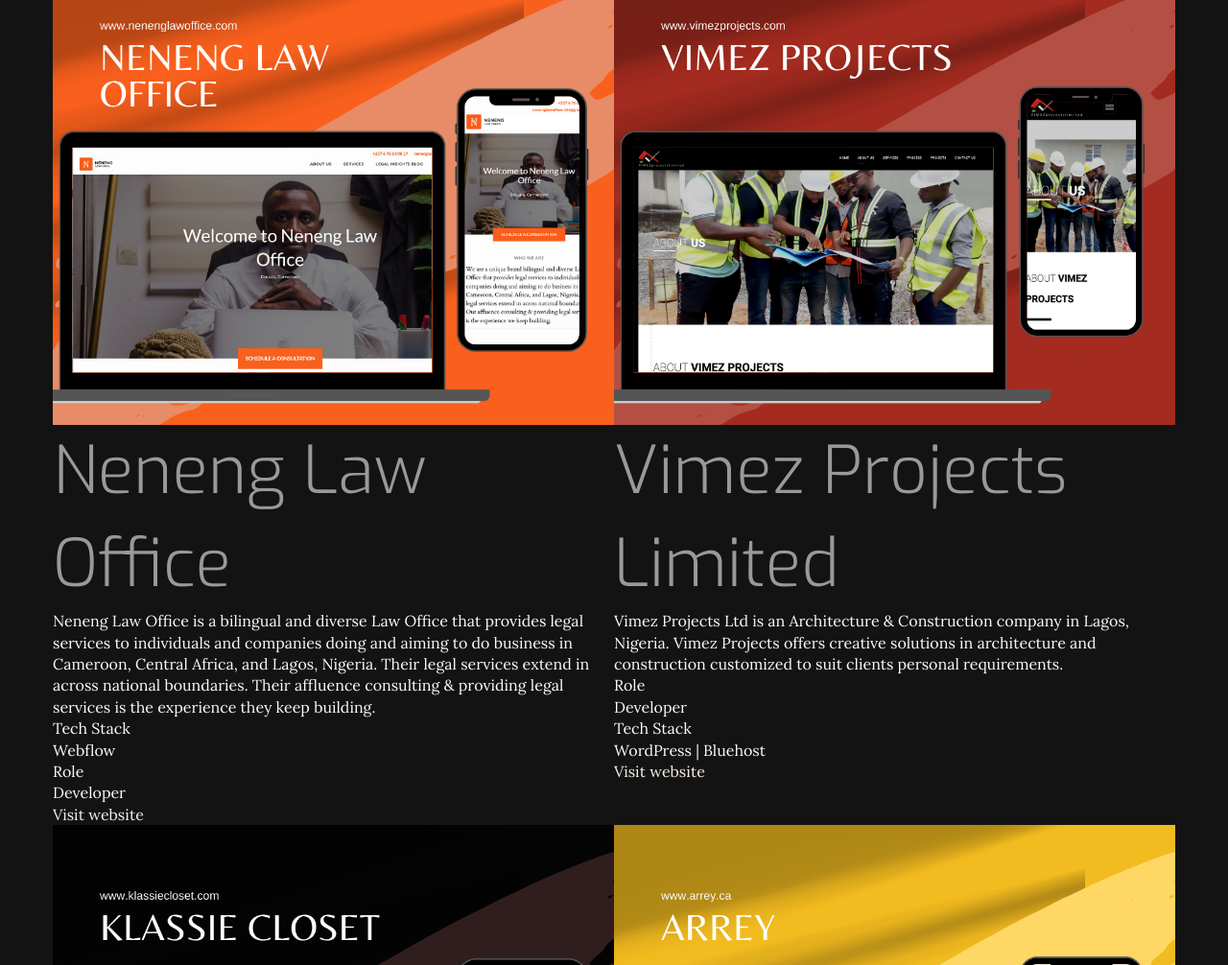
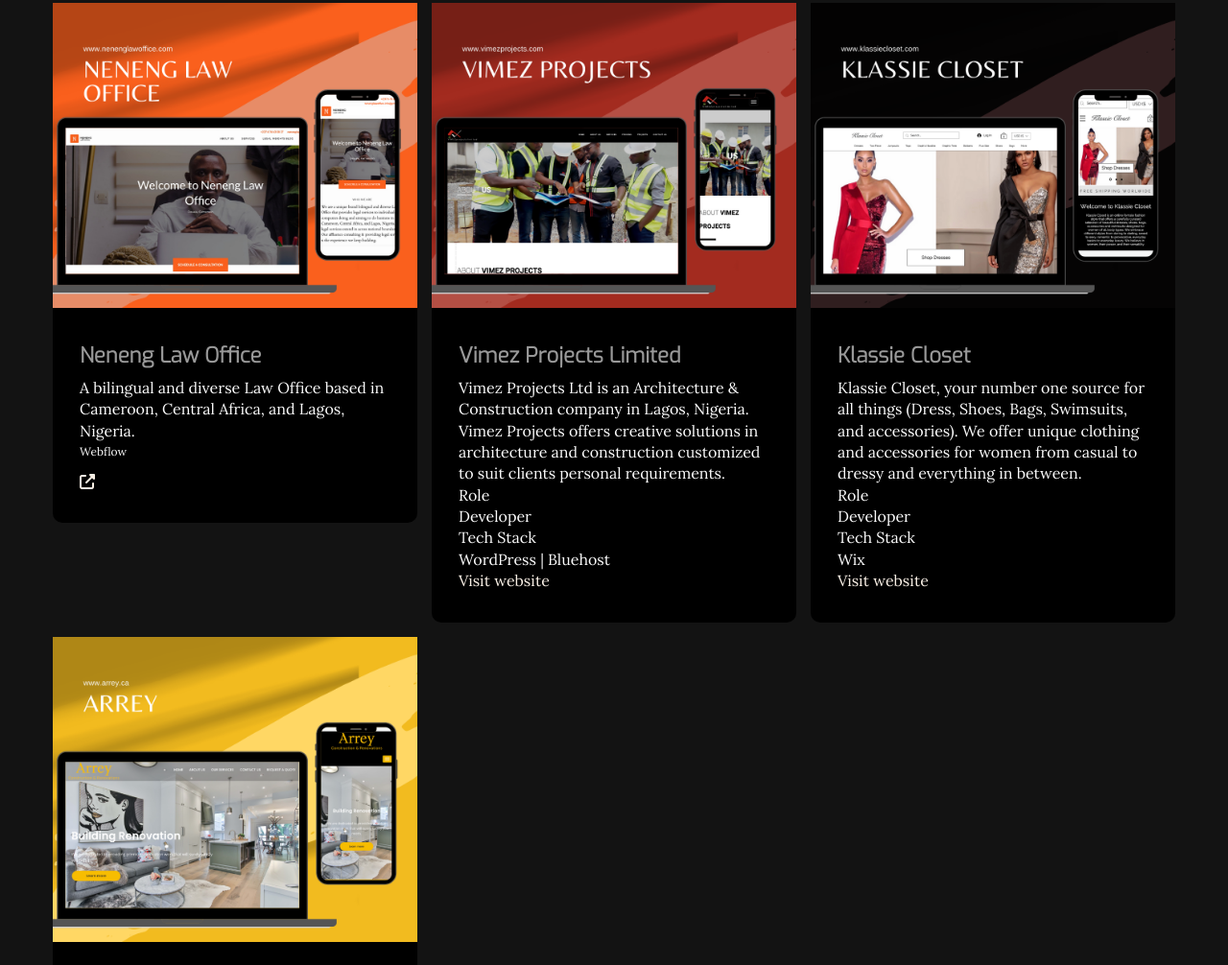
Before and after one commit to joycembika/joyce-mbika-porfolio, a plain HTML site: page index.html in a window 1280 px wide. Shown: the part 1794-2800 px from the top of the page at 96% size. Drawn offline with Linux system fonts and the light colour scheme; a web font is replaced by a local one.

Commit message:
edits on projects

```diff
--- a/css/style.css
+++ b/css/style.css
@@ -234,23 +234,37 @@
   background-color: #131313;
 }
 
-.projects{
-  width: 100%;
-  display: flex;
-  flex-direction: row;
-  flex-wrap: wrap;
+.projects-grid{
+  display: grid;
+	grid-template-columns: repeat(auto-fit, minmax(300px, 1fr));
+	grid-gap: 15px;
+	margin: 50px 0px;
+
 }
-
+img {
+	width: 100%;
+}
 .project {
-  width: 50%;
-  display: flex;
-  flex-direction: column;
+	background-color: #000;
+	border-radius: 10px;
 }
-
+.project-info {
+	padding: 32px 28px;
+}
 .skills-list {
   color: #fcf2ef;
 }
-
+.project-name {
+	font-size: 22px;
+	font-weight: 600;
+	line-height: 24.2px;
+	margin-bottom:10px;
+}
+.tech-stack li {
+	font-size: 12px;
+	line-height: 21px;
+	margin-bottom: 10px;
+}
 /*============================================*/
 /*== FOOTER ==========================================*/
 /*============================================*/
--- a/index.html
+++ b/index.html
@@ -1,17 +1,15 @@
 <!DOCTYPE html>
-<html lang="en"
->
+<html lang="en">
+
 <head>
   <meta charset="utf-8" />
   <meta name="viewport" content="width=device-width, initial-scale=1" />
   <title>Joyce Mbika Portfolio</title>
   <link rel="stylesheet" href="./css/style.css" />
   <!-- Fontawesome -->
-    <script
-      src="https://kit.fontawesome.com/36f7ebaa7b.js"
-      crossorigin="anonymous"
-    ></script>
+  <script src="https://kit.fontawesome.com/36f7ebaa7b.js" crossorigin="anonymous"></script>
 </head>
+
 <body>
   <!--Navigation-->
   <header class="page-header">
@@ -19,12 +17,7 @@
       <nav>
         <div class="logo">
           <a href="#hero">
-                <img
-                src="images/JM-logo-black.png"
-                alt="Joyce Mbika Logo"
-                width="60px"
-                height="auto"
-              />
+            <img src="images/JM-logo-black.png" alt="Joyce Mbika Logo" width="60px" height="auto" />
           </a>
 
         </div>
@@ -50,28 +43,20 @@
           <div class="socials">
             <ul>
               <li>
-                              <a href="https://github.com/joycembika" target="_blank"
-                                ><i class="fab fa-github"></i
-                              ></a>
+                <a href="https://github.com/joycembika" target="_blank"><i class="fab fa-github"></i></a>
               </li>
               <li>
-                              <a href="https://www.linkedin.com/in/joycembika/" target="_blank"
-                                ><i class="fab fa-linkedin"></i
-                              ></a>
+                <a href="https://www.linkedin.com/in/joycembika/" target="_blank"><i class="fab fa-linkedin"></i></a>
               </li>
               <li>
-                              <a href="https://www.behance.net/joycembika" target="_blank"
-                                ><i class="fab fa-behance-square"></i
-                              ></a>
+                <a href="https://www.behance.net/joycembika" target="_blank"><i class="fab fa-behance-square"></i></a>
               </li>
               <li>
-                              <a href="https://www.hackerrank.com/joycembika" target="_blank"
-                                ><i class="fab fa-hackerrank"></i
-                              ></a>
+                <a href="https://www.hackerrank.com/joycembika" target="_blank"><i class="fab fa-hackerrank"></i></a>
               </li>
             </ul>
           </div>
-                        <button>  <a href="#contact">Hire Me</a> </button>
+          <button> <a href="#contact">Hire Me</a> </button>
         </div>
       </div>
     </section>
@@ -124,7 +109,8 @@
     <section id="work">
       <div class="container">
         <h2>Freelance Projects</h2>
-            <div class="projects">
+        <ul class="projects-grid">
+          <li>
             <!-- Project 1 - Neneng Law-->
             <div class="project">
               <img src="images/neneng-law-office.png" alt="Neneng Law Office" />
@@ -134,32 +120,22 @@
                     Neneng Law Office
                   </h3>
                   <p>
-                      Neneng Law Office is a bilingual and diverse Law Office that
-                      provides legal services to individuals and companies doing
-                      and aiming to do business in Cameroon, Central Africa, and
-                      Lagos, Nigeria. Their legal services extend in across
-                      national boundaries. Their affluence consulting & providing
-                      legal services is the experience they keep building.
+                    A bilingual and diverse Law Office based in Cameroon, Central Africa, and
+                    Lagos, Nigeria.
                   </p>
                 </div>
                 <div class="sub-details">
                   <div class="tech-stack">
-                      <h4>Tech Stack</h4>
-                      <p>Webflow</p>
-                    </div>
-                    <div>
-                      <h4>Role</h4>
-                      <p>Developer</p>
-                    </div>
-
-                  </div>
-
-                  <a href="https://www.nenenglawoffice.com" target="_blank"
-                    >Visit website</a
-                  >
+                    <ul>
+                      <li>Webflow</li>
+                    </ul>
                   </div>
                 </div>
-
+                <a href="https://www.nenenglawoffice.com" target="_blank"><i class="fas fa-external-link-alt"></i></a>
+              </div>
+            </div>
+          </li>
+          <li>
             <!-- Project 2 - Vimez Projects-->
             <div class="project">
               <img src="images/vimez_projects.png" alt="Vimez Projects Ltd" />
@@ -183,12 +159,11 @@
                   <h4>Tech Stack</h4>
                   <p>WordPress | Bluehost</p>
                 </div>
-                  <a href="https://vimezprojects.com" target="_blank"
-                    >Visit website</a
-                  >
+                <a href="https://vimezprojects.com" target="_blank">Visit website</a>
               </div>
             </div>
-
+          </li>
+          <li>
             <!-- Project 3 - Klassie Closet-->
             <div class="project">
               <img src="images/klassie_closet.png" alt="Klassie Closet" />
@@ -212,11 +187,11 @@
                   <h4>Tech Stack</h4>
                   <p>Wix</p>
                 </div>
-                  <a href="https://www.klassiecloset.com" target="_blank"
-                    >Visit website</a
-                  >
+                <a href="https://www.klassiecloset.com" target="_blank">Visit website</a>
               </div>
             </div>
+          </li>
+          <li>
             <!-- Project 4 - Arrey-->
             <div class="project">
               <img src="images/arrey.png" alt="Arrey" />
@@ -247,7 +222,8 @@
                 <a href="http://arrey.ca" target="_blank">Visit website</a>
               </div>
             </div>
-            </div>
+          </li>
+        </ul>
         <a href="">all projects</a>
       </div>
     </section>
@@ -278,24 +254,13 @@
       <div class="socials">
         <ul>
           <li>
-                <a href="https://github.com/joycembika" target="_blank"
-                  ><i class="fab fa-github"></i
-                ></a>
+            <a href="https://github.com/joycembika" target="_blank"><i class="fab fa-github"></i></a>
           </li>
           <li>
-                <a href="https://www.linkedin.com/in/joycembika/" target="_blank"
-                  ><i class="fab fa-linkedin"></i
-                ></a>
+            <a href="https://www.linkedin.com/in/joycembika/" target="_blank"><i class="fab fa-linkedin"></i></a>
           </li>
           <li>
-                <a href="https://www.behance.net/joycembika" target="_blank"
-                  ><i class="fab fa-behance-square"></i
-                ></a>
-              </li>
-              <li>
-                <a href="https://www.hackerrank.com/joycembika" target="_blank"
-                  ><i class="fab fa-hackerrank"></i
-                ></a>
+            <a href="https://www.hackerrank.com/joycembika" target="_blank"><i class="fab fa-hackerrank"></i></a>
           </li>
         </ul>
       </div>
@@ -303,4 +268,5 @@
     </div>
   </footer>
 </body>
+
 </html>
```
Lines whose indentation alone changed are shown as unchanged.
